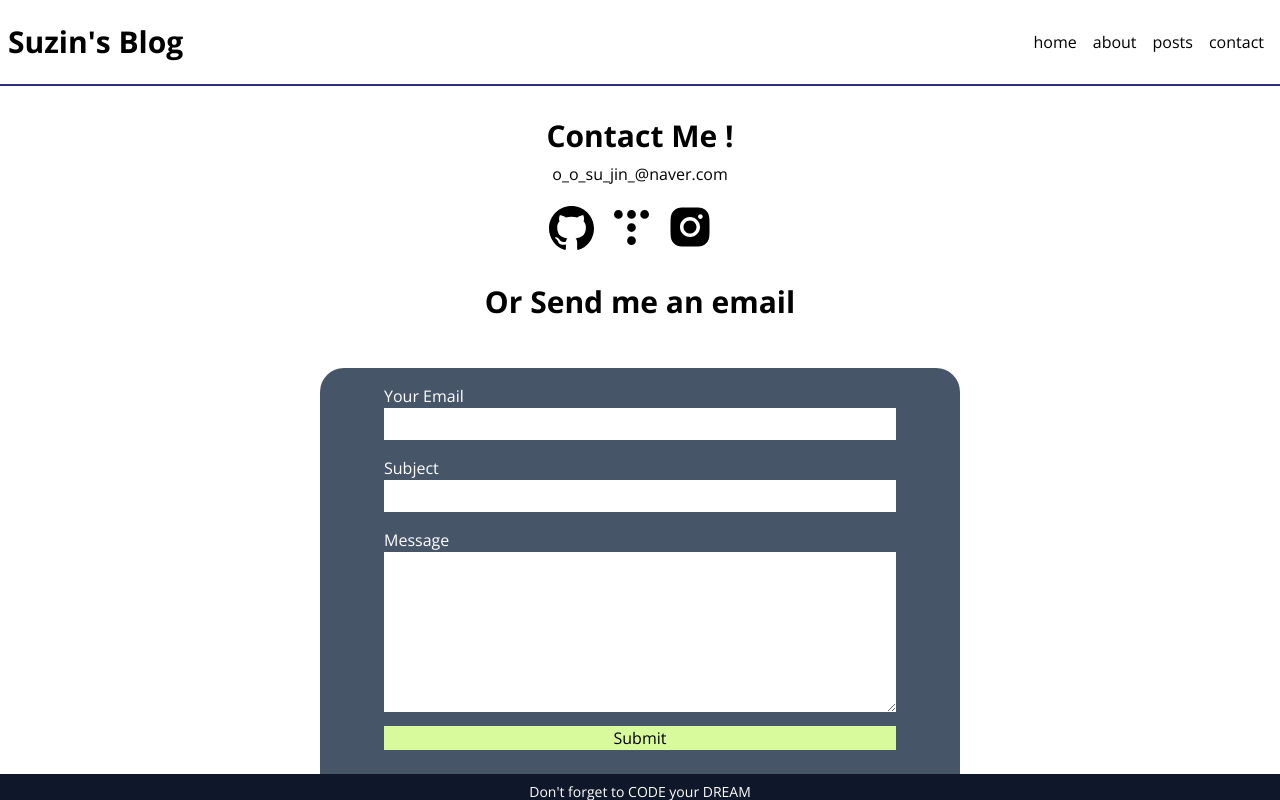
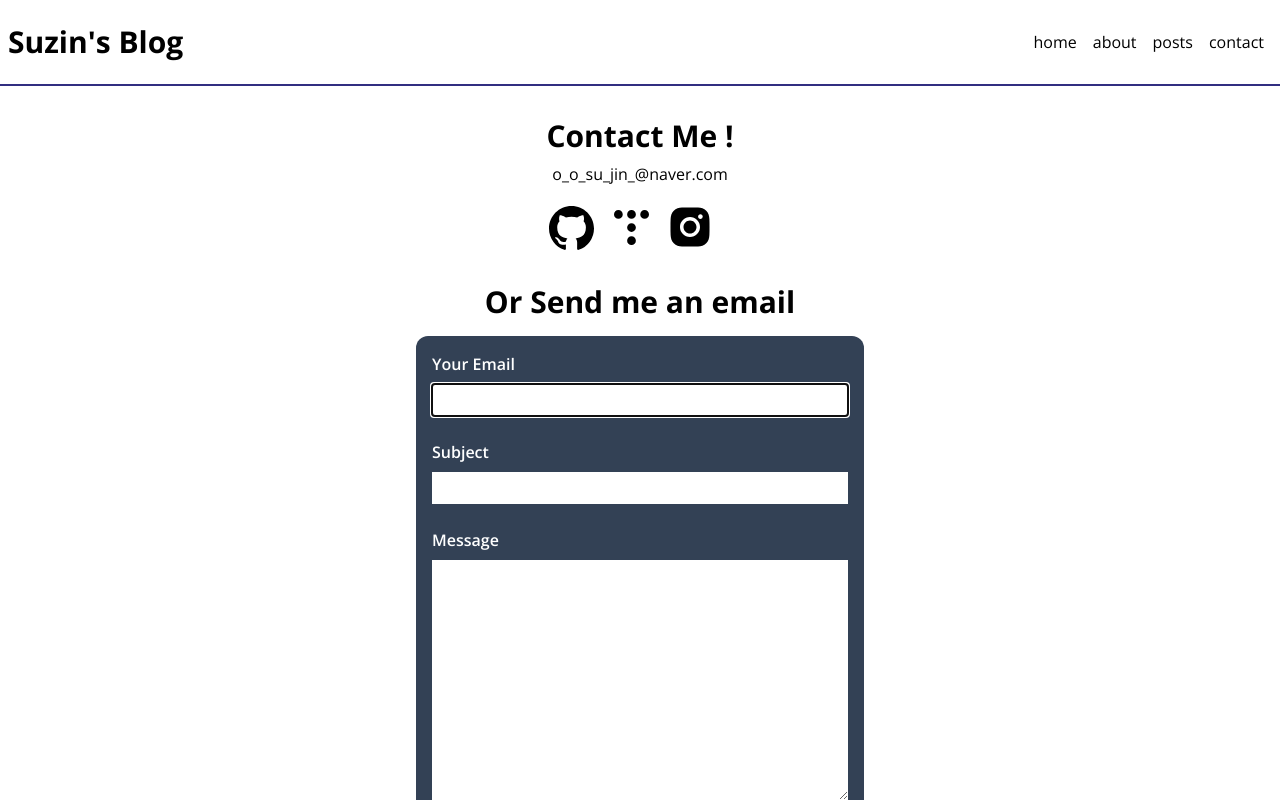
Before and after one commit to suzz-in/suzin-s-blog, a Next.js app: page /contact in a window 1280 px wide. Built offline with nearby package versions, Linux system fonts and the light colour scheme.

Commit message:
feat:nodemailer사용

```diff
--- a/package.json
+++ b/package.json
@@ -24,7 +24,8 @@
     "react-multi-carousel": "^2.8.3",
     "react-syntax-highlighter": "^15.5.0",
     "remark-gfm": "^3.0.1",
-    "typescript": "5.0.2"
+    "typescript": "5.0.2",
+    "yup": "^1.0.2"
   },
   "devDependencies": {
     "@tailwindcss/typography": "^0.5.9",
--- a/src/app/about/page.tsx
+++ b/src/app/about/page.tsx
@@ -1,14 +1,17 @@
 import Profile from "@/components/Profile";
 
+const TITLE_CLASS ='text-2xl font-bold text-gray-800 my-2'
 export default function About() {
 
 return (
     <>
     <Profile />
-<article className="w-9/12 bg-gray-200 mx-auto mt-6 rounded-md text-center">
-    <h1>내 소개!</h1>
-    <p>프론트엔드 개발자입니다</p>
-</article>
+<section className="w-9/12 bg-gray-100 mx-auto mt-6 rounded-md text-center p-8">
+    <h1 className={TITLE_CLASS}>Who Am I ?</h1>
+    <p>회고하는 프론트엔드 개발자입니다</p>
+    <h2  className={TITLE_CLASS}>Skills</h2>
+    <p>React, Next.js</p>
+</section>
 </>
 )
 }
--- /dev/null
+++ b/src/app/api/contact/route.ts
@@ -0,0 +1,21 @@
+import { sendEmail } from "@/service/email";
+import * as yup from "yup"
+
+const bodySchema = yup.object().shape({
+    from: yup.string().email().required(),
+    subject: yup.string().required(),
+    message:  yup.string().required(),
+})
+
+export async function POST(request: Request) {
+    const body = await request.json()
+    if(!bodySchema.isValidSync(body)){
+        return new Response(JSON.stringify({message:"메일 전송 실패"}), {status: 400})
+    }
+
+    return sendEmail(body)
+    .then(()=> new Response(JSON.stringify({message: "메일을 성공적으로 전송"}), {status: 200}))
+    .catch((error)=> {
+        console.error(error)
+        return new Response(JSON.stringify({message:"메일 전송 실패"}), {status: 500})})
+  }
--- a/src/app/contact/page.tsx
+++ b/src/app/contact/page.tsx
@@ -3,6 +3,11 @@
 import { AiFillInstagram } from "react-icons/ai"
 import SendEmail from '@/components/SendEmail'
 
+const LINKS = [
+    { icon : <GoMarkGithub size="45" className='mr-5 mt-1'/>, url: "https://github.com/suzz-in" },
+    { icon : <SiTistory size="35" className='mr-4 mt-2'/>, url: "https://gonggongnote.tistory.com/"},
+    { icon: <AiFillInstagram size="50" className='mr-4'/>, url: "https://www.instagram.com/sujzz__/"},
+]
 export default function Contact() {
 
 return (
@@ -11,13 +16,11 @@
     <h1 className="text-3xl font-bold mb-2">Contact Me !</h1>
     <span >o_o_su_jin_@naver.com</span>
     <div className='flex justify-center mt-4'>
-        <GoMarkGithub size="45" className='mr-5 mt-1'/>
-        <SiTistory size="35" className='mr-4 mt-2'/>
-        <AiFillInstagram size="50" className='mr-4'/>
+        {LINKS.map((link, index)=> <a key={index} href={link.url} target='_blank' rel='noreferrer'>{link.icon}</a>)}
     </div>
     <h1 className="text-3xl font-bold mt-8">Or Send me an email</h1>
     </div>
-    <SendEmail />
+    <SendEmail/>
     </>
 )
 }
--- /dev/null
+++ b/src/components/Banner.tsx
@@ -0,0 +1,13 @@
+export type BannerData = {
+    message: string;
+    state: "success" | "error"
+}
+
+
+export default function Banner({banner: {message, state}}: {banner: BannerData}) {
+    const isSuccess = state === "success";
+    const icon = isSuccess ? "✅" : "❌";
+return (<p className={`p-2 rounded-xl text-center ${isSuccess ? "bg-green-300" : "bg-red-300"}`}>
+    {`${icon} ${message}`}
+</p>)
+}
--- a/src/components/SendEmail.tsx
+++ b/src/components/SendEmail.tsx
@@ -1,28 +1,81 @@
 'use client'
-// 서버단에 둬야할지 클라이언트 단에 둬야할지 고민..
-import { useForm } from "react-hook-form";
+
+import { sendContactEmail } from "@/service/contact"
+import { ChangeEvent, FormEvent, useState } from "react"
+import Banner, { BannerData } from "./Banner"
+
 
 interface Mail {
-    Email: string,
+    from: string,
     subject: string,
     message: string
 }
+const DEFAULT_DATA={from:"", subject:"", message:""}
 export default function SendEmail() {
-    const {register, handleSubmit, reset, formState:{isSubmitting, isSubmitSuccessful}} = useForm<Mail>()
+    const [form, setForm] = useState<Mail>(DEFAULT_DATA)
+    const [banner, setBanner] = useState<BannerData | null>(null)
+    const onChange = (e: ChangeEvent<HTMLInputElement | HTMLTextAreaElement> ) => {
+        const {name, value} = e.target;
+        setForm(prev=>({...prev, [name]: value}))
+    }
 
-    const onSubmit = (data: Mail) => {
-        console.log(data)
+    const onSubmit = (e: FormEvent<HTMLFormElement>) => {
+        e.preventDefault();
+        sendContactEmail(form)
+        .then(()=> {
+            setBanner({
+                message: "메일 발송완료!", state: "success"
+            });
+            setForm(DEFAULT_DATA);
+        })
+        .catch(()=>{
+            setBanner({
+                message: "메일 전송 실패..", state: "error"
+            });
+        })
+        .finally(()=> {
+            setTimeout(()=>{
+                setBanner(null)
+            }, 3000)
+        })
     }
 
 
+return (
+    <section className="w-full max-w-md mx-auto">
+    {banner && <Banner banner={banner}/>}
+    <form onSubmit={onSubmit}   className='w-full flex flex-col gap-2 my-4 p-4 bg-slate-700 rounded-xl text-white'>
+    <label htmlFor="from" className='font-semibold'>Your Email</label>
+    <input
+    type="email"
+    id="from"
+    name="from"
+    required
+    autoFocus
+    value={form.from}
+    onChange={onChange}
+    className="w-full mb-4 h-8 text-black"/>
+    <label htmlFor="subject" className='font-semibold'>Subject</label>
+    <input
+    type="text"
+    id="subject"
+    name="subject"
+    required
+    value={form.subject}
+    onChange={onChange}
+    className="w-full mb-4 h-8 text-black"/>
+    <label htmlFor="message" className='font-semibold'>Message</label>
+    <textarea
+    rows={10}
+    id="message"
+    name="message"
+    required
+    value={form.message}
+    onChange={onChange}
+    className='text-black'/>
+    <button className="w-full bg-lime-200 mb-2 text-black">Submit</button>
+</form>
+</section>
 
-return (<form  onSubmit={handleSubmit(onSubmit)} className="mx-auto mt-12 w-2/4 h-5/6 bg-slate-600 px-16 py-4 rounded-3xl">
-    <p className="text-white">Your Email</p>
-    <input type="text" {...register("Email")} className="w-full mb-4 h-8"/>
-    <p className="text-white ">Subject</p>
-    <input type="text" {...register("subject")} className="w-full mb-4 h-8"/>
-    <p className="text-white">Message</p>
-    <textarea {...register("message")} className="w-full mb-2 h-40"/>
-    <button className="w-full bg-lime-200 mb-2">Submit</button>
-</form>)
+)
 }
--- /dev/null
+++ b/src/service/contact.ts
@@ -0,0 +1,17 @@
+import { EmailData } from "./email";
+
+export async function sendContactEmail(email:EmailData) {
+    //Api Route에 이메일 전송을 위한 요청을 보냄(fetch이용)
+    const response = await fetch('/api/contact', {
+        method: "POST",
+        body: JSON.stringify(email),
+        headers:{
+            "Content-Type": "application/json"
+        }
+    })
+    const data = await response.json()
+    if(!response.ok) {
+        throw new Error(data.message || "서버 요청 실패")
+    }
+    return data;
+}
--- /dev/null
+++ b/src/service/email.ts
@@ -0,0 +1,33 @@
+import nodemailer from "nodemailer";
+
+export type EmailData = {
+    from : string;
+    subject: string;
+    message: string;
+}
+
+const transporter = nodemailer.createTransport({
+    host: "smtp.gmail.com",
+    port: 465,
+    secure: true, // true for 465, false for other ports
+    auth: {
+      user: process.env.AUTH_USER, // generated ethereal user
+      pass: process.env.AUTH_PASSWORD, // generated ethereal password
+}
+})
+
+export async function sendEmail({subject, from, message}:EmailData) {
+    const mailData = {
+        to: process.env.AUTH_USER,
+        subject: `[BLOG] ${subject}`,
+        from,
+        html: `
+        <h1>${subject}</h1>
+        <div>${message}</div>
+        <br/>
+        <p>보낸사람 : ${from}</p>
+        `
+    }
+
+    return transporter.sendMail(mailData)
+}
```
Also changed, not shown: 1 other file (tests, documents, lock files or other folders).
